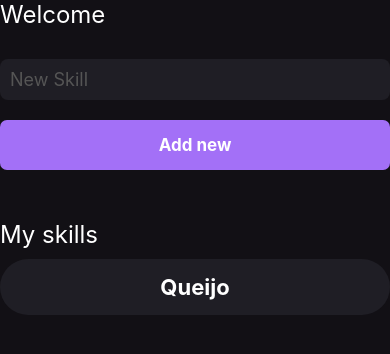
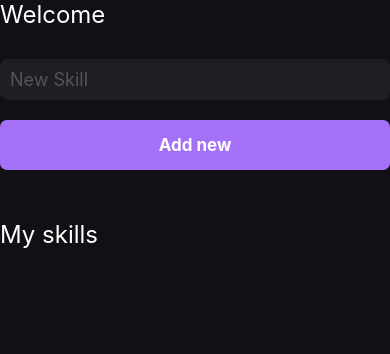
Before and after one commit to wesAlves/ignite-react-native-myskills, a React Native app: screen / in a window 390 px wide. Shown: the top 354 px of the page. Built offline with nearby package versions, Linux system fonts and the light colour scheme.

Commit message:
typing components data

```diff
--- a/src/pages/Home.tsx
+++ b/src/pages/Home.tsx
@@ -11,12 +11,21 @@ import {
 import {MyButton} from '../components/Button';
 import {SkillCard} from '../components/SkillCard';
 
+interface SkillData {
+  id: string;
+  name: string;
+}
+
 export const Home = () => {
   const [newSkill, setNewSkill] = useState('');
-  const [mySkills, setMySkills] = useState(['Queijo']);
+  const [mySkills, setMySkills] = useState<SkillData[]>([]);
 
   const addSkillHandle = () => {
-    setMySkills(oldState => [...oldState, newSkill]);
+    const data = {
+      id: String(new Date().getTime()),
+      name: newSkill,
+    };
+    setMySkills(oldState => [...oldState, data]);
   };
 
   useEffect(() => {
@@ -43,8 +52,8 @@ export const Home = () => {
 
       <FlatList
         data={mySkills}
-        keyExtractor={item => item}
-        renderItem={({item}) => <SkillCard skill={item} />}
+        keyExtractor={item => item.id}
+        renderItem={({item}) => <SkillCard skill={item.name} />}
       />
     </SafeAreaView>
   );
```
Also changed, not shown: src/components/SkillCard/index.tsx (+6 -1 lines), App.tsx (renamed from App.js).
